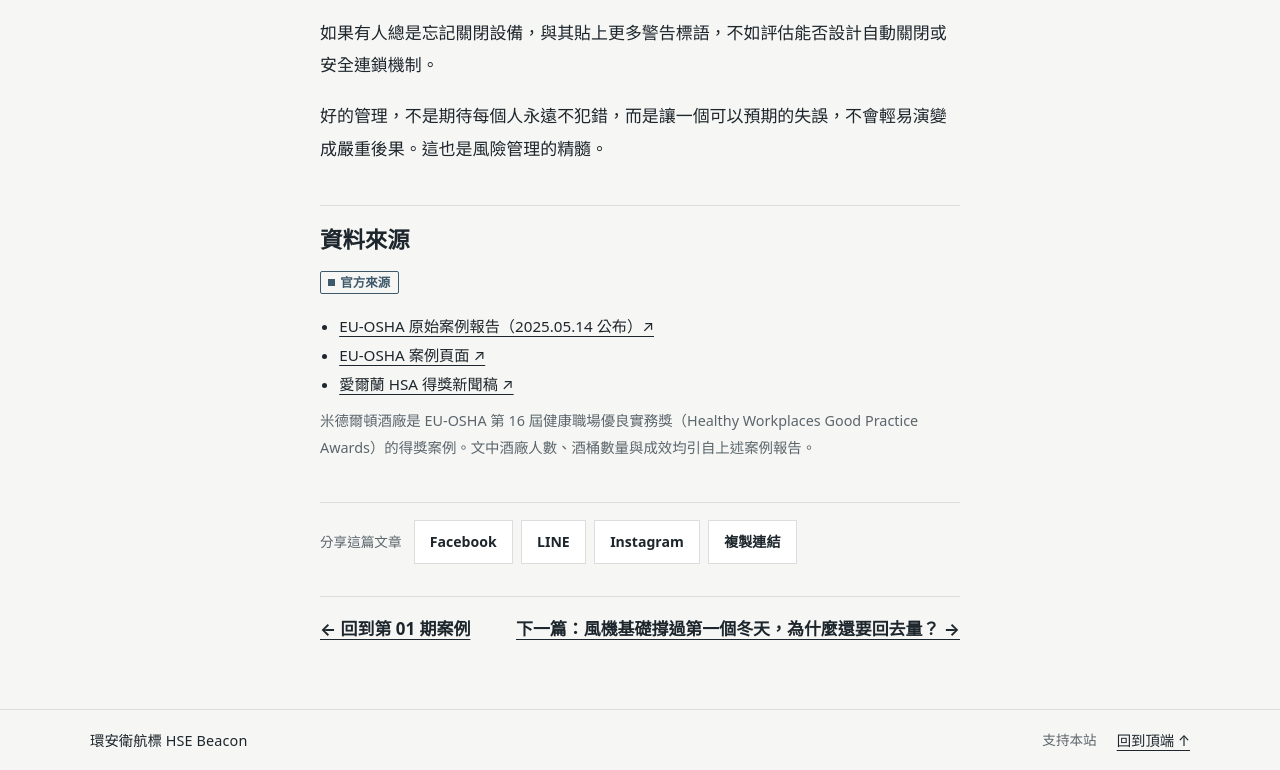
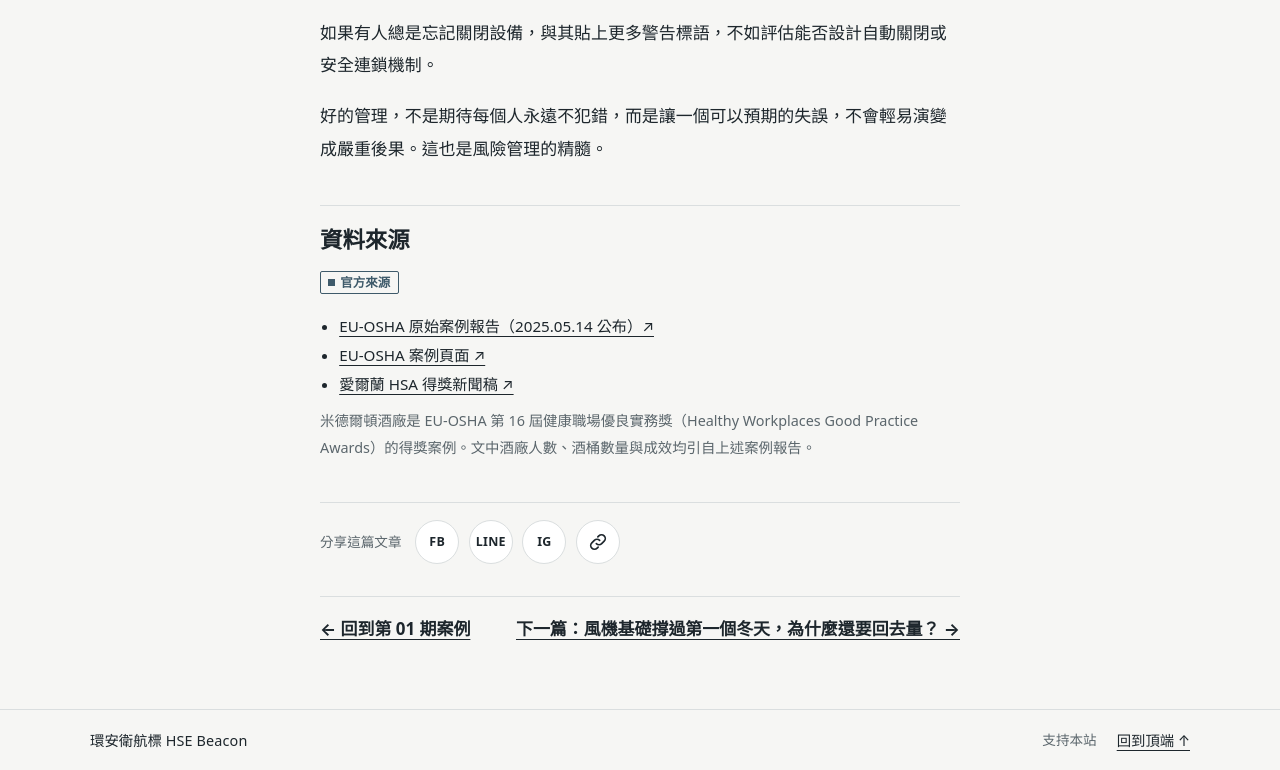
Before and after one commit to rockfear/hsebeacon, a plain HTML site: page article-01.html in a window 1280 px wide. Shown: the part 4419-5189 px from the top of the page. Drawn offline with Linux system fonts and the light colour scheme.

Commit message:
分享列改為圓形圖示按鈕
Co-Authored-By: Claude Opus 5.5 <noreply@anthropic.com>
Claude-Session: https://claude.ai/code/session_01SVsE2dbgzzbPVGrzuVEbdV

```diff
--- a/article-01.html
+++ b/article-01.html
@@ -114,10 +114,10 @@
 
     <section class="share" aria-label="分享這篇文章">
       <span class="share-label">分享這篇文章</span>
-      <a class="share-btn" data-share="facebook" href="https://www.facebook.com/" target="_blank" rel="noopener">Facebook</a>
-      <a class="share-btn" data-share="line" href="https://line.me/" target="_blank" rel="noopener">LINE</a>
-      <button class="share-btn" type="button" data-share="instagram" aria-label="分享到 Instagram（手機會開啟分享選單）">Instagram</button>
-      <button class="share-btn" type="button" data-share="copy">複製連結</button>
+      <a class="share-btn" data-share="facebook" href="https://www.facebook.com/" target="_blank" rel="noopener" aria-label="分享到 Facebook" title="Facebook"><span aria-hidden="true">FB</span></a>
+      <a class="share-btn" data-share="line" href="https://line.me/" target="_blank" rel="noopener" aria-label="分享到 LINE" title="LINE"><span aria-hidden="true">LINE</span></a>
+      <button class="share-btn" type="button" data-share="instagram" aria-label="分享到 Instagram（手機會開啟分享選單）" title="Instagram"><span aria-hidden="true">IG</span></button>
+      <button class="share-btn" type="button" data-share="copy" aria-label="複製連結" title="複製連結"><svg viewBox="0 0 24 24" width="20" height="20" aria-hidden="true" focusable="false"><path d="M10 14a4.5 4.5 0 0 0 6.4 0l3-3a4.5 4.5 0 0 0-6.4-6.4l-1.2 1.2M14 10a4.5 4.5 0 0 0-6.4 0l-3 3a4.5 4.5 0 0 0 6.4 6.4l1.2-1.2" fill="none" stroke="currentColor" stroke-width="2" stroke-linecap="round" stroke-linejoin="round"/></svg></button>
       <span class="share-status" role="status" aria-live="polite"></span>
     </section>
     <nav class="next" aria-label="延伸閱讀">
--- a/style.css
+++ b/style.css
@@ -228,9 +228,10 @@ img,canvas{max-width:100%}
 .aside{color:var(--muted);font-size:.9rem}
 .aside a{color:inherit}
 /* 分享列 */
-.share{display:flex;flex-wrap:wrap;align-items:center;gap:.5rem;margin:clamp(2rem,5vw,3rem) 0 0;padding-top:1.1rem;border-top:1px solid var(--line)}
+.share{display:flex;flex-wrap:wrap;align-items:center;gap:.6rem;margin:clamp(2rem,5vw,3rem) 0 0;padding-top:1.1rem;border-top:1px solid var(--line)}
 .share-label{font-size:.85rem;color:var(--muted);margin-inline-end:.25rem}
-.share-btn{display:inline-flex;align-items:center;min-height:44px;padding:0 .95rem;border:1px solid var(--line);background:var(--card);color:var(--ink);font:600 .88rem/1 var(--font-body);text-decoration:none;cursor:pointer}
+.share-btn{display:inline-flex;align-items:center;justify-content:center;width:44px;height:44px;padding:0;border:1px solid var(--line);border-radius:50%;background:var(--card);color:var(--ink);font:700 .78rem/1 var(--font-body);letter-spacing:.02em;text-decoration:none;cursor:pointer}
+.share-btn span{pointer-events:none}
 .share-btn:hover{border-color:var(--tag);color:var(--tag)}
 .share-status{font-size:.85rem;color:var(--tag)}
 .article .share{margin-top:2.5rem}
```
Also changed, not shown: article-02.html (+4 -4 lines), issue-01.html (+4 -4 lines), issue-02.html (+4 -4 lines), issue-03.html (+4 -4 lines).
